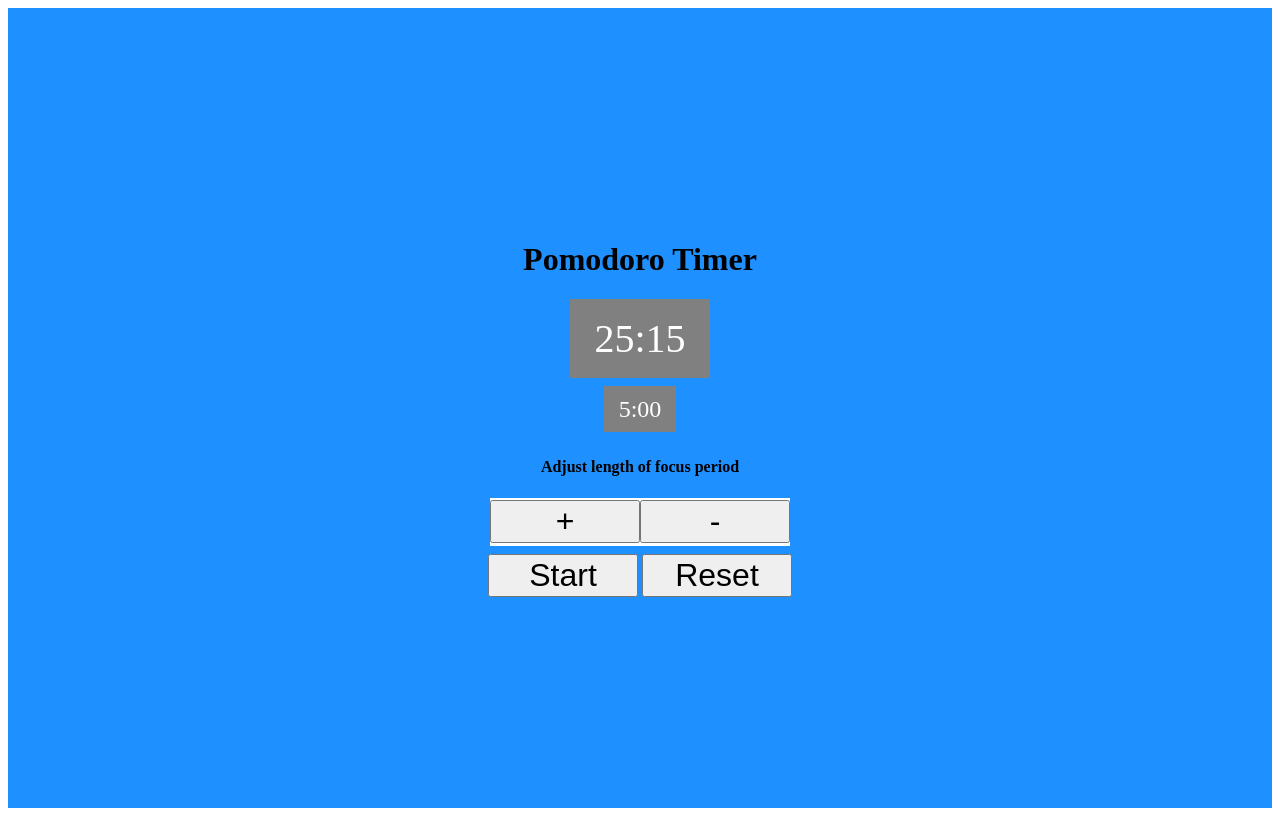
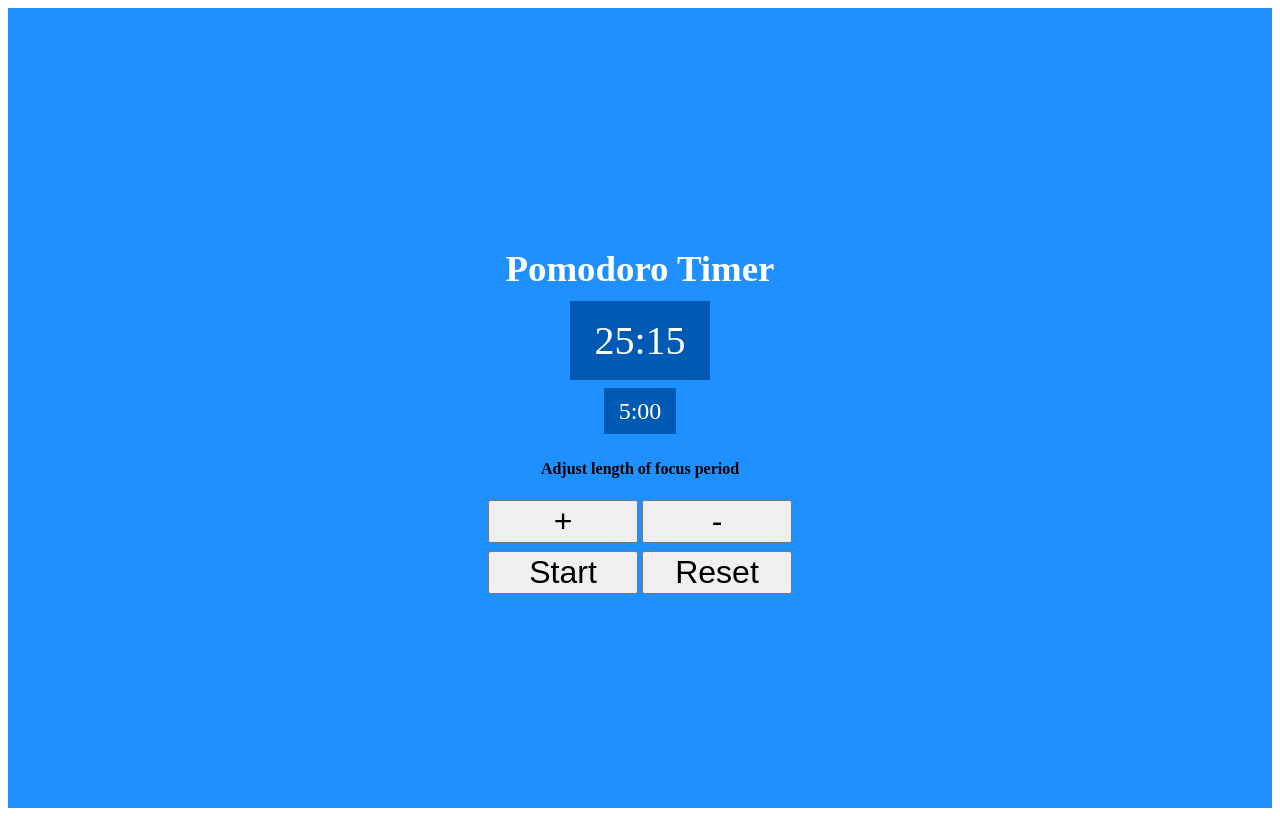
Before and after one commit to kyleroden/pomodoro, a plain HTML site: page index.html in a window 1280 px wide. Drawn offline with Linux system fonts and the light colour scheme.

Commit message:
css adjustments, cleaning up comments in js file

```diff
--- a/css/styles.css
+++ b/css/styles.css
@@ -8,9 +8,15 @@
   justify-content: center;
   align-items: center;
   height: 100%;
+  position: relative;
+}
+#main_header {
+  color: white;
+  font-size: 2.3em;
+  margin-bottom: .3em;
 }
 .screen {
-  background-color: grey;
+  background-color: #0059B2;
   color: white;
   font-size: 2.5em;
   display: flex;
@@ -18,16 +24,12 @@
   align-items: center;
   padding: .4em .6em;
   margin-bottom: .2em;
+  min-height: 25px;
 }
 #rest_screen {
   font-size: 1.5em;
 }
 #adjust_timer_container {
-  display: flex;
-  height: 3em;
-  justify-content: center;
-  align-items: center;
-  background-color: white;
   margin-bottom: .5em;
 }
 .btn {
--- a/index.html
+++ b/index.html
@@ -23,7 +23,7 @@
         <!-- Add your site or application content here -->
         <!--main content-->
         <div id="content">
-          <h1>Pomodoro Timer</h1>
+          <h1 id="main_header">Pomodoro Timer</h1>
           <div class="screen" id="timer_screen"></div>
           <div class="screen" id="rest_screen"></div>
           <h4>Adjust length of focus period</h4>
```
Also changed, not shown: js/script.js (+6 -25 lines).
